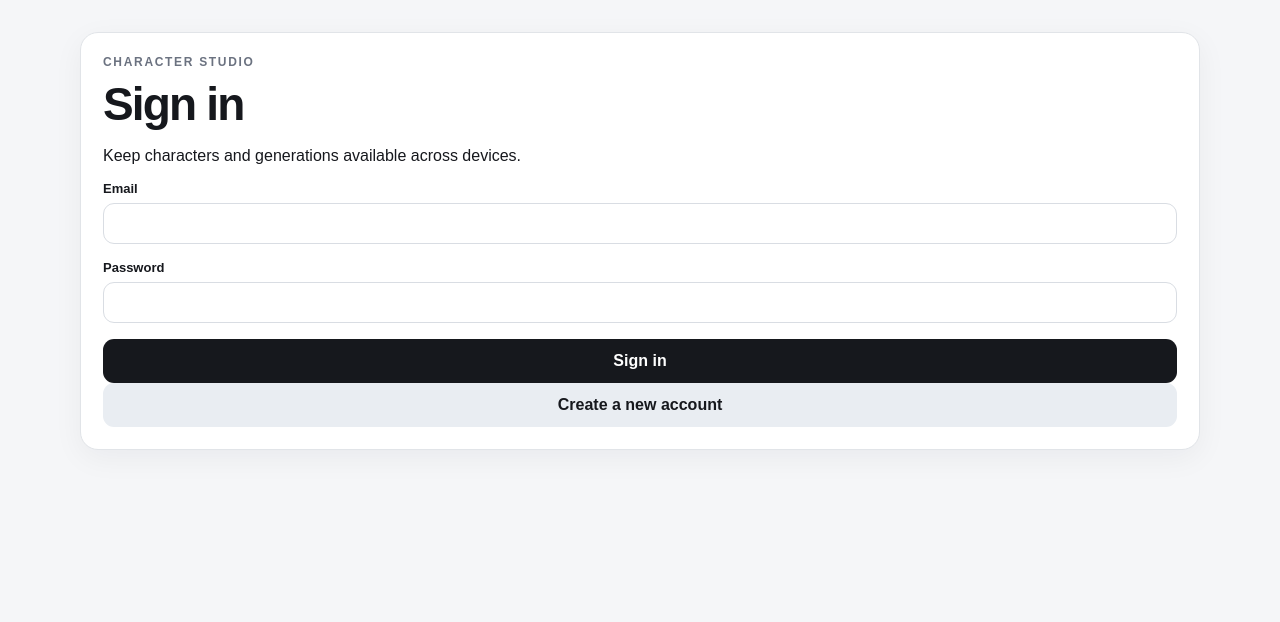
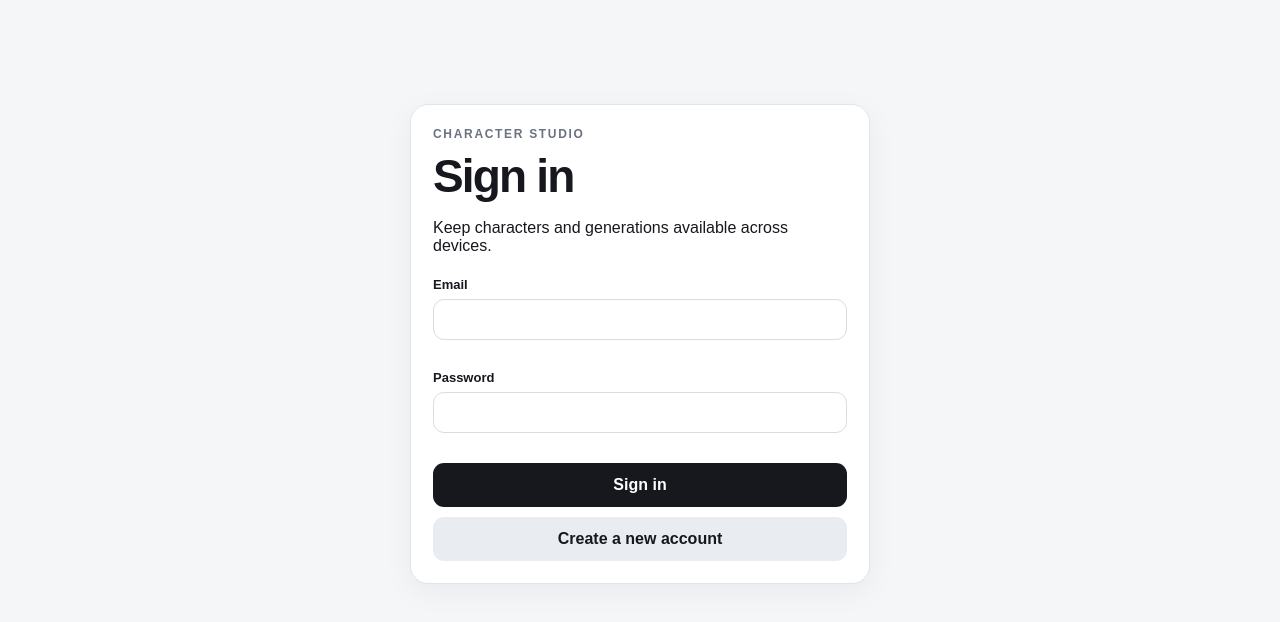
Before and after one commit to freemonkeyyourlife-lab/character-studio, a Next.js app: page /auth in a window 1280 px wide. Shown: the top 622 px of the page. Built offline with nearby package versions, Linux system fonts and the light colour scheme.

Commit message:
Style authentication screen

```diff
--- a/app/globals.css
+++ b/app/globals.css
@@ -76,3 +76,7 @@ input:focus, textarea:focus, select:focus { border-color: #7b8494; }
   .toolbarActions { flex-direction: column; }
   .toolbarActions select, .smallButton { width: 100%; }
 }
+
+.authCard { max-width: 460px; margin: 72px auto; }
+.authCard form { display: grid; gap: 14px; margin-top: 22px; }
+.authSwitch { margin-top: 10px; }
```
